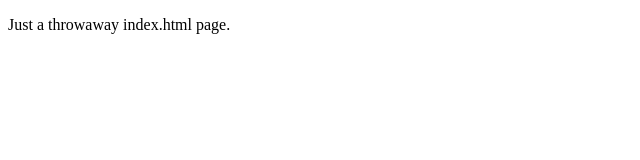
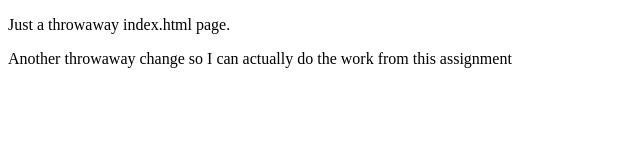
Before and after one commit to shadyshin/learn-github, a plain HTML site: page index.html in a window 1280 px wide. Shown: the whole page, without its empty margins (0-640 px from the left). Drawn offline with Linux system fonts and the light colour scheme.

Commit message:
line added to index for PR

```diff
--- a/index.html
+++ b/index.html
@@ -6,5 +6,6 @@
 
 <body>
     <p>Just a throwaway index.html page.</p>
+    <p>Another throwaway change so I can actually do the work from this assignment</p>
 </body>
 </html>
```
